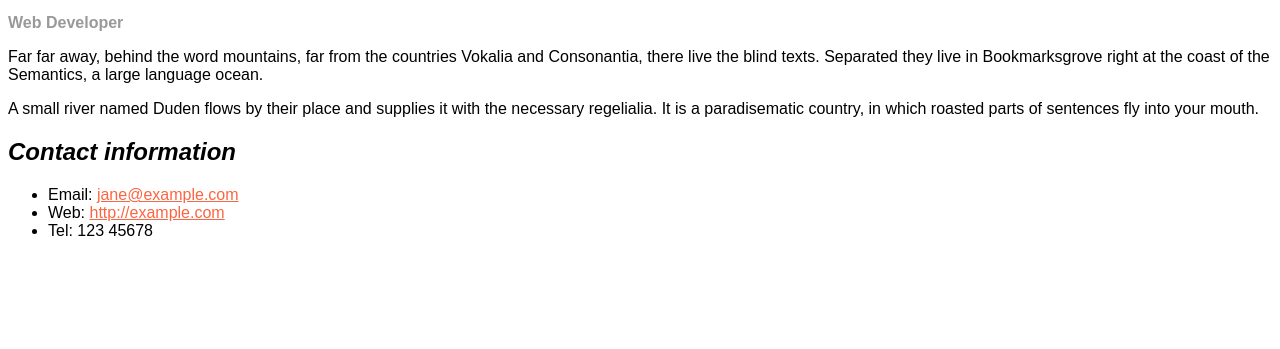
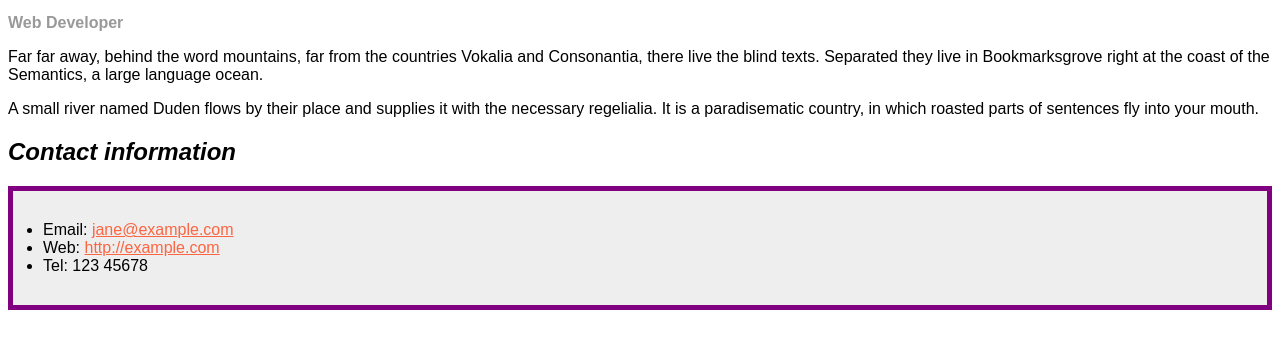
Before and after one commit to mat3o06/mat3o06.github.io, a plain HTML site: page Assignment 3/part 1/index.html in a window 1280 px wide. Shown: the part 73-422 px from the top of the page. Drawn offline with Linux system fonts and the light colour scheme.

Commit message:
Final commit for Assignment 3 part 1: added the contact details class to the HTML as well as a border around the contact details in css including the background color, border, and padding

```diff
--- a/Assignment 3/part 1/index.html
+++ b/Assignment 3/part 1/index.html
@@ -24,7 +24,7 @@ Description: A biography page that displays information about a web developer an
 </p>
 
 <h2>Contact information</h2>
-<ul>
+<ul class="contact-details">
   <li>Email: <a href="mailto:jane@example.com">jane@example.com</a></li>
   <li>Web: <a href="http://example.com">http://example.com</a></li>
   <li>Tel: 123 45678</li>
--- a/Assignment 3/part 1/style.css
+++ b/Assignment 3/part 1/style.css
@@ -19,11 +19,18 @@ h2 {
     font-weight: bold;
 }
 
-  a:link,
-  a:visited {
+a:link,
+a:visited {
     color: #fb6542;
-  }
+}
 
-  a:hover {
+a:hover {
     text-decoration: none;
-  }
+    color: green;
+}
+
+ul.contact-details {
+    background-color: #eeeeee;
+    border: 5px solid purple;
+    padding: 30px;
+}
```
